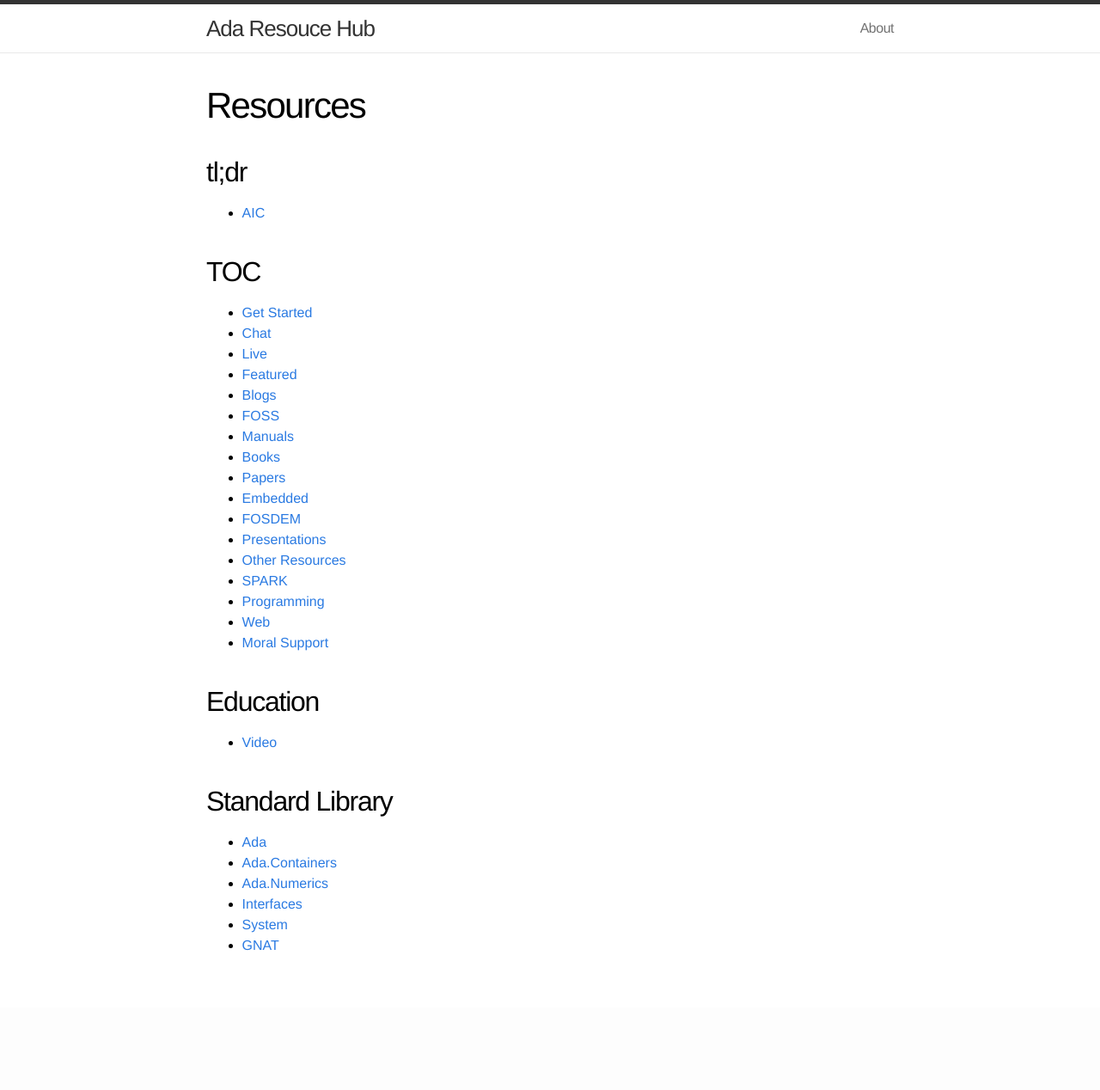
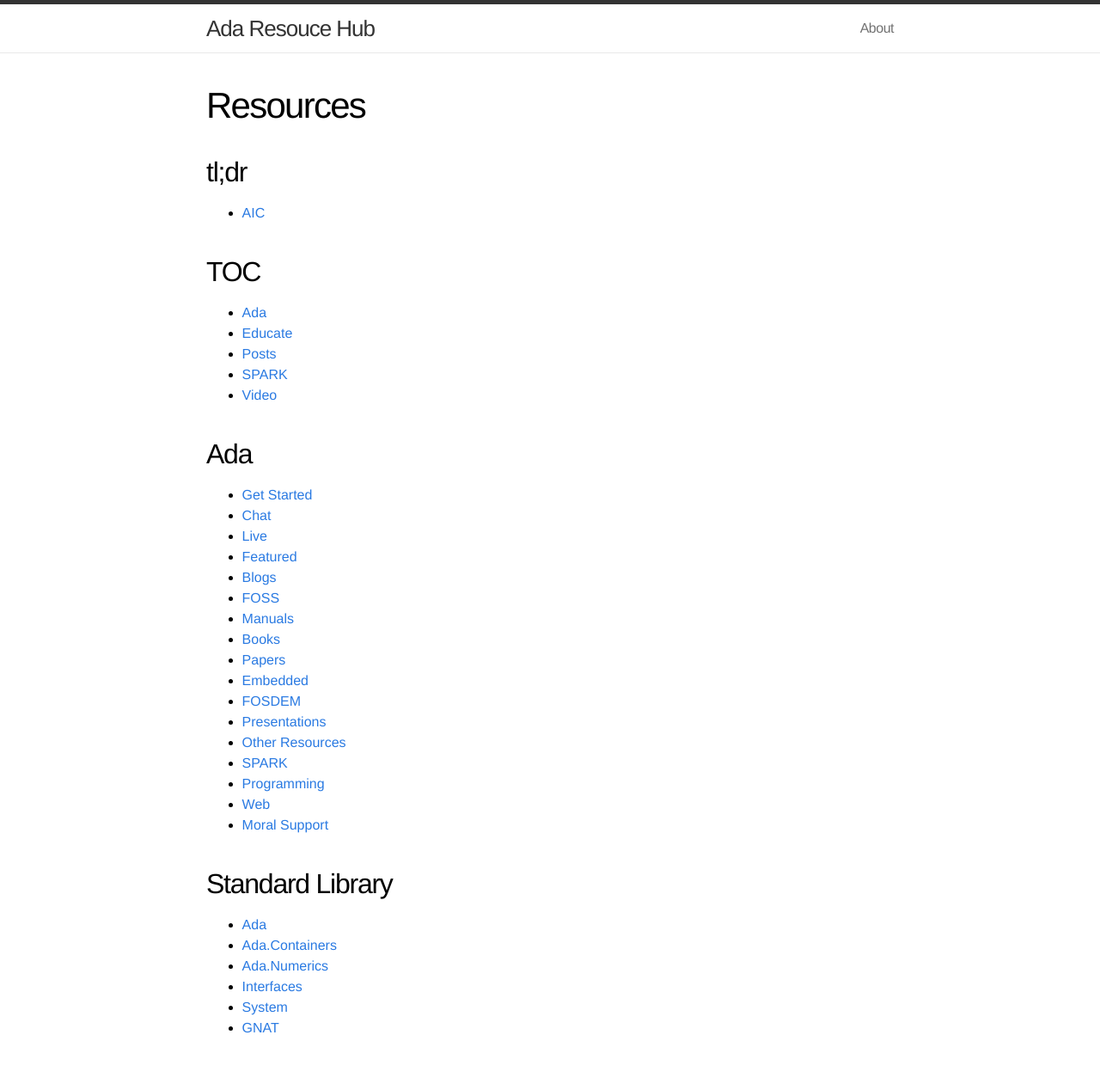
Before and after one commit to the-ARH/the-ARH.github.io, a Jekyll site: the page built from ada/index.md, in a window 1280 px wide. Shown: the whole page at 86% size. Built offline with Jekyll 4.4.1, drawn with Linux system fonts in a browser that asks for light colours; before the commit the page ends 1172 px from its top, so only the background shows below that.

Commit message:
Posts from Blogs, ada/index update

```diff
--- a/ada/index.md
+++ b/ada/index.md
@@ -3,11 +3,20 @@ layout: page
 title: Resources
 ---
 
-## tl;dr
+tl;dr
+----
 - [AIC](/https://www.adaic.com/)
 
-## TOC
+TOC
+----
+- [Ada](/ada/)
+- [Educate](/educate/)
+- [Posts](/posts/)
+- [SPARK](/spark/)
+- [Video](/educate/video/)
 
+Ada
+-----
 - [Get Started](/ada/getstarted/)
 - [Chat](/ada/chat/)
 - [Live](/ada/live)
@@ -26,10 +35,8 @@ title: Resources
 - [Web](/ada/web/)
 - [Moral Support](/ada/moral/)
 
-## Education
-- [Video](/video/)
-
-## Standard Library
+Standard Library
+------
 - [Ada](/ada/man/ada/)
 - [Ada.Containers](/ada/man/ada-containers/)
 - [Ada.Numerics](/ada/man/ada-numerics/)
```
Also changed, not shown: ada/hub.md (+1 -1 lines), posts/index.md (renamed from blogs/index.md).
